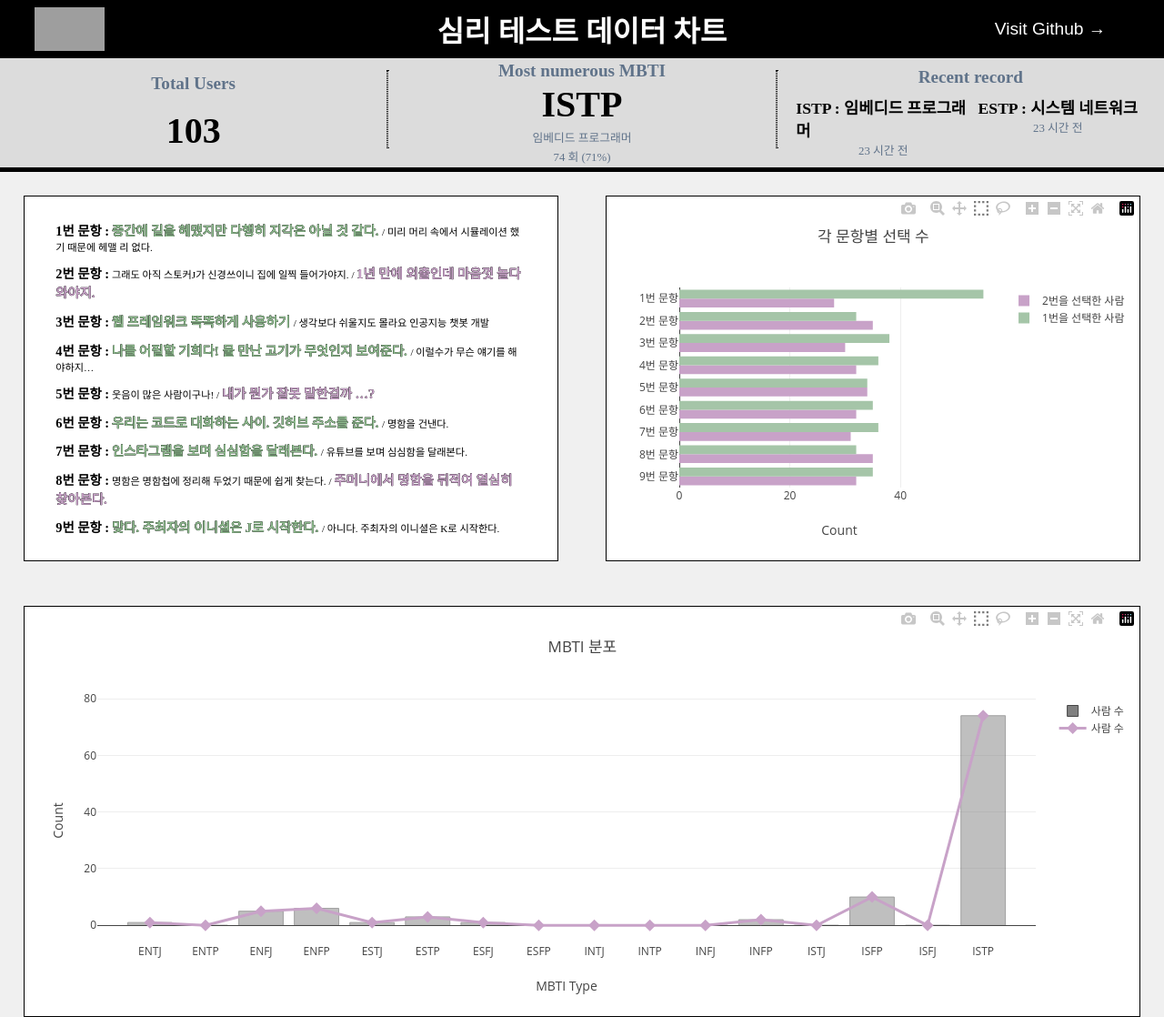
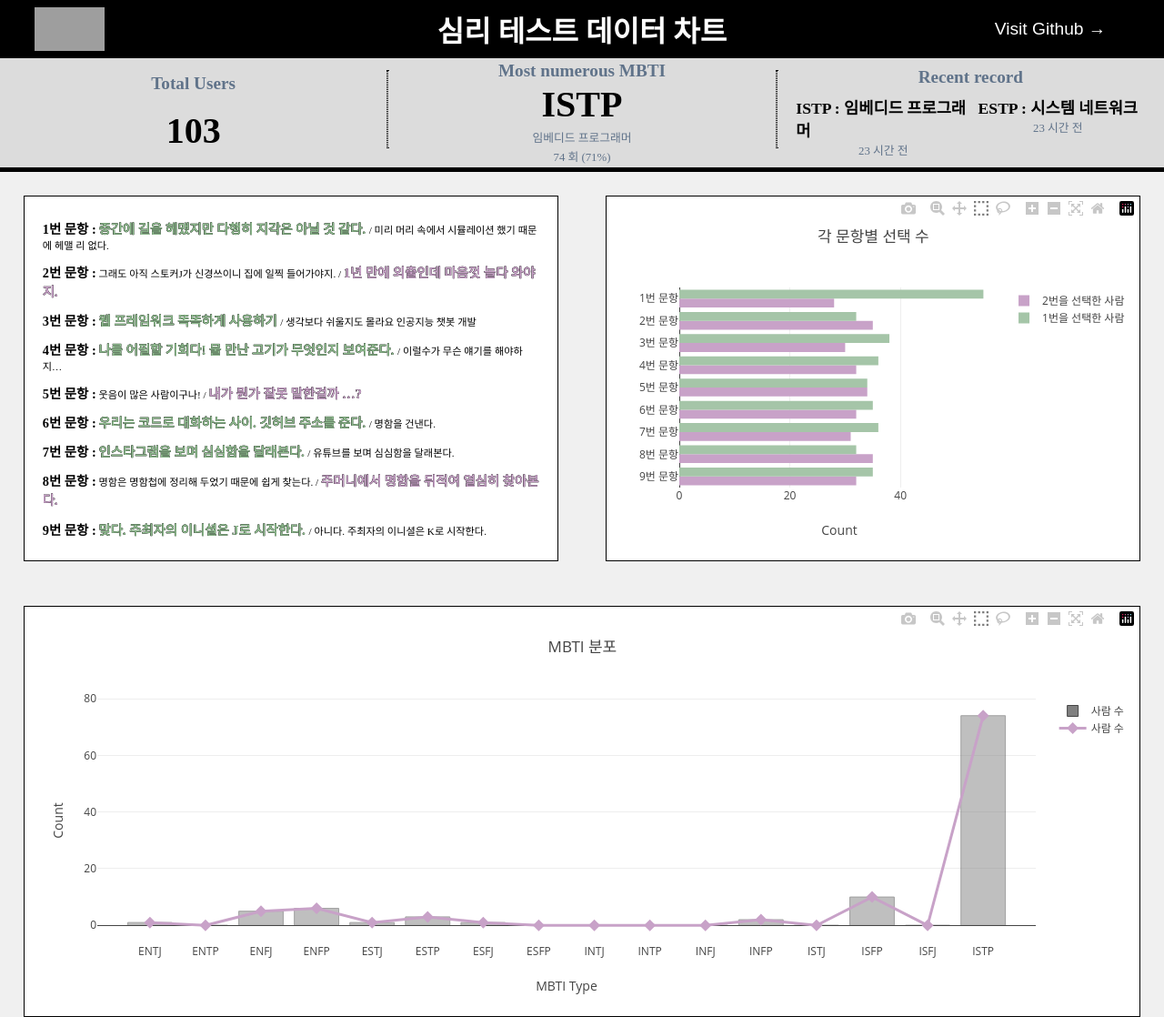
Before and after one commit to KimDuHong/servey_test, a Django app: page /chart/ in a window 1280 px wide. Shown: the whole page at 91% size. Run offline with Django 4.2, Linux system fonts and the light colour scheme; data comes from the database, SQL or seed files in the repository; some libraries are stand-ins or nearby versions; grey boxes are pictures that could not be loaded.

Commit message:
chart page add

```diff
--- a/templates/bar_chart.html
+++ b/templates/bar_chart.html
@@ -134,7 +134,7 @@
         height: 100%;
         {% comment %} margin-left:10%; {% endcomment %}
         {% comment %} margin-right:10%; {% endcomment %}
-        width: 90%;
+        width: 95%;
         {% comment %} height: 80%; {% endcomment %}
         display: flex;
         {% comment %} padding-left:5%; {% endcomment %}
@@ -204,7 +204,6 @@
         width:100%;
         flex-direction: column;
         align-items: center;
-
       }
     </style>
     <script src="https://cdn.plot.ly/plotly-latest.min.js"></script>
```
